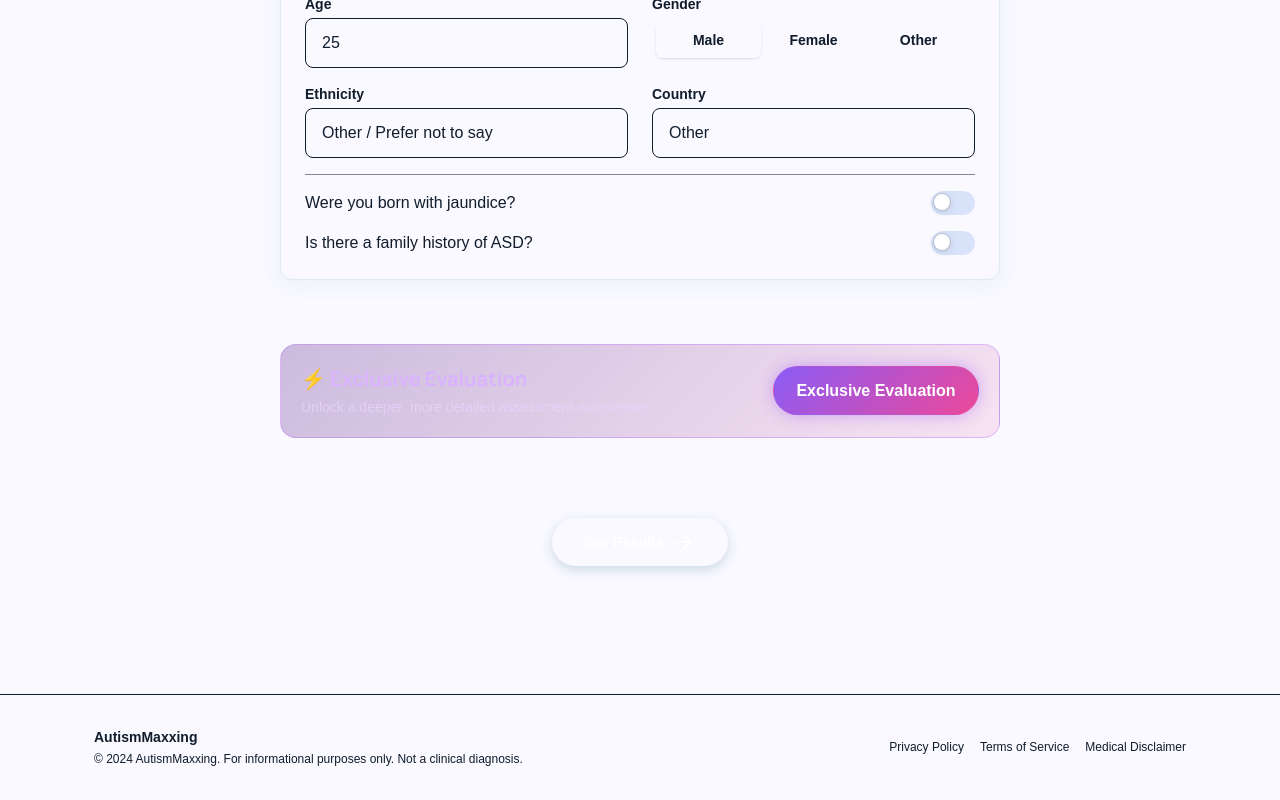
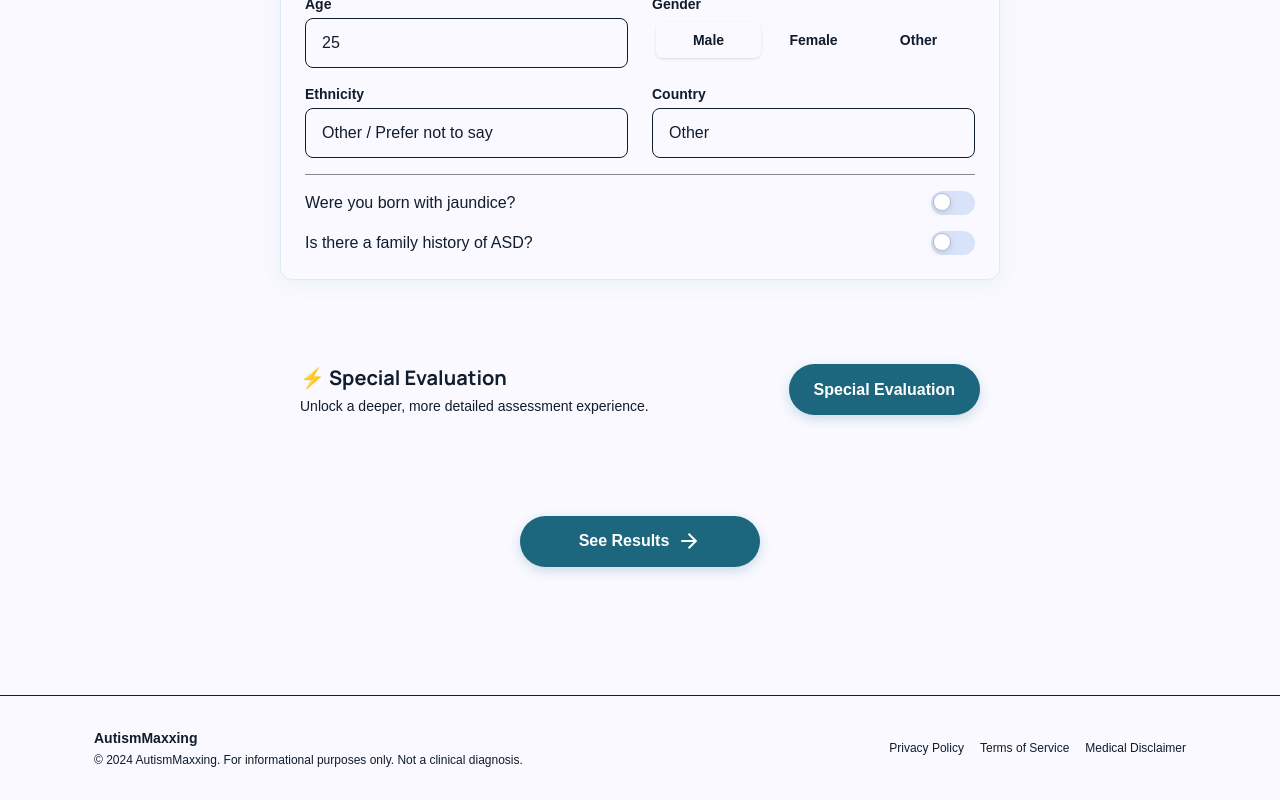
Before and after one commit to Shahria-Faysal/AutismMaxxing, a React (Vite) app in the folder frontend/: page /screening in a window 1280 px wide. Shown: the part 2074-2874 px from the top of the page. Built offline with nearby package versions, Linux system fonts and the light colour scheme; a web font is replaced by a local one.

Commit message:
Done with the project

```diff
--- a/frontend/src/components/ScreeningScreen.tsx
+++ b/frontend/src/components/ScreeningScreen.tsx
@@ -279,17 +279,17 @@ export default function ScreeningScreen() {
 
           {/* ── Special Assessment trigger ────────────────────────────────── */}
           <section>
-            <div className="special-assessment-panel flex items-center justify-between p-5 gap-4">
+            <div className=" flex items-center justify-between p-5 gap-4">
               <div>
-                <h2 className="font-headline text-xl font-bold text-purple-300">⚡ Exclusive Evaluation</h2>
-                <p className="text-sm text-purple-200/70 mt-1">Unlock a deeper, more detailed assessment experience.</p>
+                <h2 className="font-headline text-xl font-bold ">⚡ Special Evaluation</h2>
+                <p className="text-sm  mt-1">Unlock a deeper, more detailed assessment experience.</p>
               </div>
               <button
                 onClick={() => navigate('/special-assessment')}
-                aria-label="Open Exclusive Evaluation"
+                aria-label="Open Special Evaluation"
                 className="special-assessment-button"
               >
-                Exclusive Evaluation
+                Special Evaluation
               </button>
             </div>
           </section>
@@ -307,8 +307,8 @@ export default function ScreeningScreen() {
             <button
               onClick={handleSubmit}
               disabled={loading}
-              aria-label="See results"
-              className="bg-[--color-primary] hover:bg-[#154c5e] text-white font-semibold text-sm py-3 px-8 rounded-full shadow-[0_4px_12px_rgba(28,102,126,0.2)] transition-all duration-200 active:scale-95 hover:scale-105 flex items-center gap-2 disabled:opacity-60 disabled:cursor-not-allowed"
+              aria-label="See Results"
+              className="primary-button flex items-center gap-2"
             >
               {loading ? (
                 <>
--- a/frontend/src/components/SpecialAssessmentPage.tsx
+++ b/frontend/src/components/SpecialAssessmentPage.tsx
@@ -9,19 +9,16 @@ const QUESTIONS = [
     id: 'valorant',
     text: 'You play Valorant? 🔫',
     roast: "Diagnosed. Touch grass immediately.",
-    emoji: '💀',
   },
   {
     id: 'clash',
     text: 'You play Clash Royale? 👑',
     roast: "Please reconsider your life choices.",
-    emoji: '🤡',
   },
   {
     id: 'frass',
     text: "You're friends with Frass? 🤝",
     roast: "At least you're friends with the Goat",
-    emoji: '😎',
   },
 ]
 
@@ -144,9 +141,6 @@ export default function SpecialAssessmentPage() {
             <p className="text-yellow-300 font-bold text-lg">
               Autism Score™: {Object.values(checked).filter(Boolean).length * 33}%
             </p>
-            <p className="text-yellow-200/70 text-xs mt-1">
-              (This number means absolutely nothing. We made it up.)
-            </p>
           </div>
         )}
 
--- a/frontend/src/index.css
+++ b/frontend/src/index.css
@@ -133,14 +133,14 @@ h1, h2, h3, .font-headline {
 }
 
 .special-assessment-button {
-  background: linear-gradient(135deg, #8b5cf6, #ec4899);
+  background: var(--color-primary);
   color: white;
-  padding: 0.7rem 1.4rem;
-  box-shadow: 0 0 16px rgba(168, 85, 247, 0.45);
+  padding: 0.8rem 1.5rem;
+  box-shadow: 0 4px 12px rgba(28, 102, 126, 0.2);
 }
 
 .special-assessment-button:hover {
-  background: linear-gradient(135deg, #7c3aed, #f43f5e);
+  background: #154c5e;
   transform: translateY(-1px) scale(1.02);
 }
 
```
